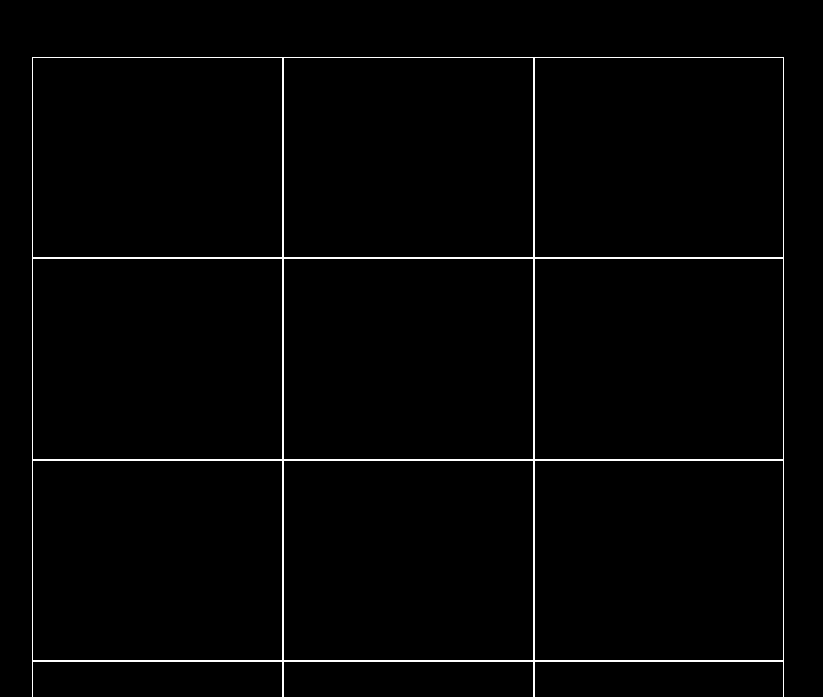
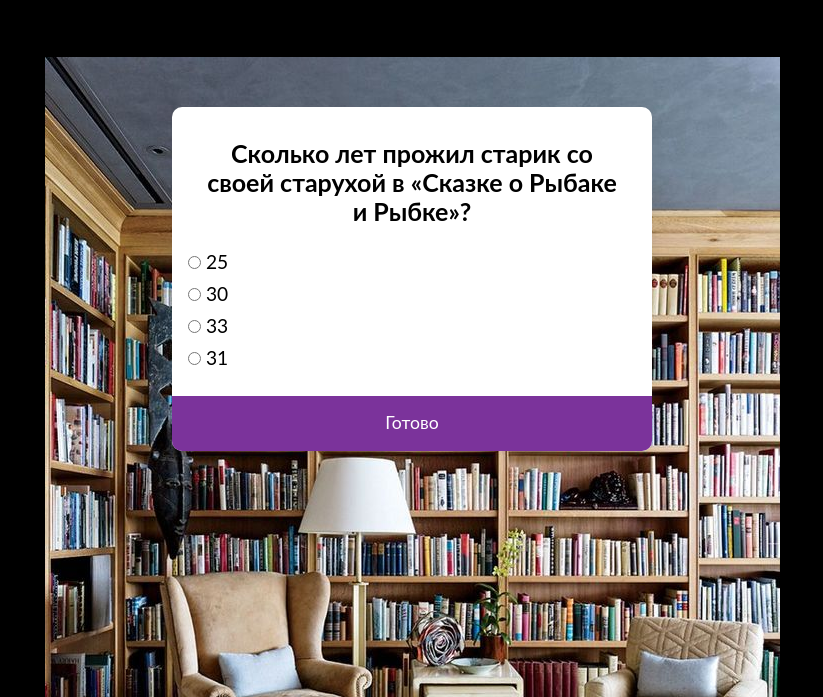
Before and after one commit to Lu-el/New_Year_Adventure, a plain HTML site: page index.html in a window 1280 px wide. Shown: the part 543-1240 px from the top of the page, without its empty margins (228-1051 px from the left). Drawn offline with Linux system fonts and the light colour scheme; a web font is replaced by a local one.

Commit message:
library + quiz

```diff
--- /dev/null
+++ b/css/library.css
@@ -0,0 +1,104 @@
+.library__container {
+  position: relative;
+}
+
+.library__quiz {
+  position: absolute;
+  left: 10%;
+  top: 10px;
+
+
+  color: black;
+  background-color: #fff;
+  border-radius: 10px;
+  box-shadow: 0 0 10px 2px rgba(100, 100, 100, 0.1);
+  width: 80%;
+  max-width: 500px;
+  overflow: hidden;
+}
+
+.library__overlay {
+  padding: 10px;
+}
+
+.library__question {
+  padding: 5px;
+  text-align: center;
+  margin: 0;
+  font-size: 20px;
+}
+
+.library__list {
+  list-style-type: none;
+  padding: 0;
+}
+
+.library__item {
+  margin: 10px 0;
+  font-size: 18px;
+  text-align: left;
+}
+
+.library__label {
+  cursor: pointer;
+}
+
+.library__btn {
+  background-color: #7b339b;
+  color: #fff;
+  border: none;
+  display: block;
+  width: 100%;
+  cursor: pointer;
+  font-size: 1.1rem;
+  font-family: inherit;
+  padding: 10px;
+  /* padding: 1.1rem; */
+}
+
+.library__btn:hover {
+  background-color: #732d91;
+}
+
+.library__btn:focus {
+  outline: none;
+  background-color: #5e3370;
+}
+
+@media (min-width: 520px) {
+  .library__overlay {
+    padding: 1rem;
+  }
+}
+
+@media (min-width: 620px) {
+  .library__quiz {
+    left: 20%;
+    top: 50px;
+    width: 60%;
+  }
+
+}
+
+@media (min-width: 900px) {
+  .library__overlay {
+    padding: 1rem;
+  }
+
+  .library__question {
+    padding: 1rem;
+    font-size: 25px;
+  }
+
+  .library__item {
+    font-size: 1.2rem;
+  }
+
+  .library__label {
+    cursor: pointer;
+  }
+
+  .library__btn {
+    padding: 1.1rem;
+  }
+}
--- a/css/storeroom.css
+++ b/css/storeroom.css
@@ -12,7 +12,6 @@
 
   display: flex;
   flex-wrap: wrap;
-  /* border: solid 1px white; */
 
   transition: all 900ms cubic-bezier(.9, 0, .33, 1);
 }
--- a/css/style.css
+++ b/css/style.css
@@ -8,3 +8,4 @@
 @import './story.css';
 @import './book.css';
 @import './storeroom.css';
+@import './library.css';
--- a/index.html
+++ b/index.html
@@ -116,7 +116,7 @@
 
   </section>
 
-  <section class="storeroom">
+  <section class="storeroom visually-hidden">
     <div class="container storeroom__container">
       <div class="room storeroom__room">
         <img src="./img/storeroom.jpg" alt="Гостинная" class="room__img">
@@ -144,6 +144,39 @@
 
   </section>
 
+  <section class="library">
+    <div class="container library__container">
+      <img src="./img/library.jpg" alt="Гостинная" class="room__img">
+
+      <div class="library__quiz" id="quiz">
+        <div class="library__overlay">
+          <h2 class="library__question" id="question">Question is loading...</h2>
+
+          <ul class="library__list">
+            <li class="library__item">
+              <input class="library__answer library__answer_a" type="radio" name="answer" id="a" />
+              <label class="library__label library__label_a " for="a" id="a_text">Answer...</label>
+            </li>
+            <li class="library__item">
+              <input class="library__answer library__answer_b" type="radio" name="answer" id="b" />
+              <label class="library__label library__label_b" for="b" id="b_text">Answer...</label>
+            </li>
+            <li class="library__item">
+              <input class="library__answer library__answer_c" type="radio" name="answer" id="c" />
+              <label class="library__label library__label_c" for="c" id="c_text">Answer...</label>
+            </li>
+            <li class="library__item">
+              <input class="library__answer library__answer_d" type="radio" name="answer" id="d" />
+              <label class="library__label library__label_d" for="d" id="d_text">Answer...</label>
+            </li>
+          </ul>
+        </div>
+
+        <button class="library__btn" id="submit">Готово</button>
+      </div>
+    </div>
+  </section>
+
 
 </body>
 
--- a/script.js
+++ b/script.js
@@ -3,11 +3,14 @@ import { navAction } from './script/modules/kitchen.js';
 import { popupAction } from './script/modules/popup.js';
 import { bookStyle} from './script/modules/book.js';
 import { turnLight } from './script/modules/storeroom.js';
+import { libraryAction } from './script/modules/library.js';
+
 
 navAction();
 popupAction();
 bookStyle();
 turnLight();
+libraryAction();
 // buttom__roll
 // buttom__name
 
--- /dev/null
+++ b/script/modules/library.js
@@ -0,0 +1,90 @@
+const quizData = [
+  {
+    question: "Сколько лет прожил старик со своей старухой в «Сказке о Рыбаке и Рыбке»? ",
+    a: "25",
+    b: "30",
+    c: "33",
+    d: "31",
+    correct: "c",
+  },
+  {
+    question: "Что такое «ланиты»?",
+    a: "Лапти",
+    b: "Глаза",
+    c: "Уши",
+    d: "Щёки",
+    correct: "d",
+  },
+  {
+    question: "Как зовут королевича в «Сказке о мертвой царевне»?",
+    a: "Матвей",
+    b: "Василий",
+    c: "Елисей",
+    d: "Иван",
+    correct: "c",
+  },
+  {
+    question: "Автор романа «Приключения Робинзона Крузо»",
+    a: "Д.Дефо",
+    b: "Д.Лондон",
+    c: "В.Жуковский",
+    d: "Ф.Купер",
+    correct: "a",
+  },
+];
+
+
+
+const quizLibrary = document.querySelector(".library__quiz");
+const submitButton = quizLibrary.querySelector(".library__btn");
+const answerElements = quizLibrary.querySelectorAll(".library__answer");
+const questionElement = quizLibrary.querySelector(".library__question");
+const a_text = quizLibrary.querySelector(".library__label_a");
+const b_text = quizLibrary.querySelector(".library__label_b");
+const c_text = quizLibrary.querySelector(".library__label_c");
+const d_text = quizLibrary.querySelector(".library__label_d");
+
+
+let currentQuiz = 0;
+let score = 0;
+
+const deselectAnswers = () => {
+  answerElements.forEach((answer) => (answer.checked = false));
+};
+
+const getSelected = () => {
+  let answer;
+  answerElements.forEach((answerElement) => {
+    if (answerElement.checked) answer = answerElement.id;
+  });
+  return answer;
+};
+
+const loadQuiz = () => {
+  deselectAnswers();
+  const currentQuizData = quizData[currentQuiz];
+  questionElement.innerText = currentQuizData.question;
+  a_text.innerText = currentQuizData.a;
+  b_text.innerText = currentQuizData.b;
+  c_text.innerText = currentQuizData.c;
+  d_text.innerText = currentQuizData.d;
+};
+
+export const libraryAction = () => {
+
+  loadQuiz();
+  submitButton.addEventListener("click", () => {
+    const answer = getSelected();
+    if (answer) {
+      if (answer === quizData[currentQuiz].correct) score++;
+      currentQuiz++;
+      if (currentQuiz < quizData.length) loadQuiz();
+      else {
+        quizLibrary.innerHTML = `
+            <h2 class="library__question">You answered ${score}/${quizData.length} questions correctly</h2>
+            <button class="library__btn" onclick="history.go(0)">Play Again</button>
+        ` // location.reload() won't work in CodePen for security reasons;
+      }
+    }
+  });
+}
```
Also changed, not shown: img/library.jpg (added).
